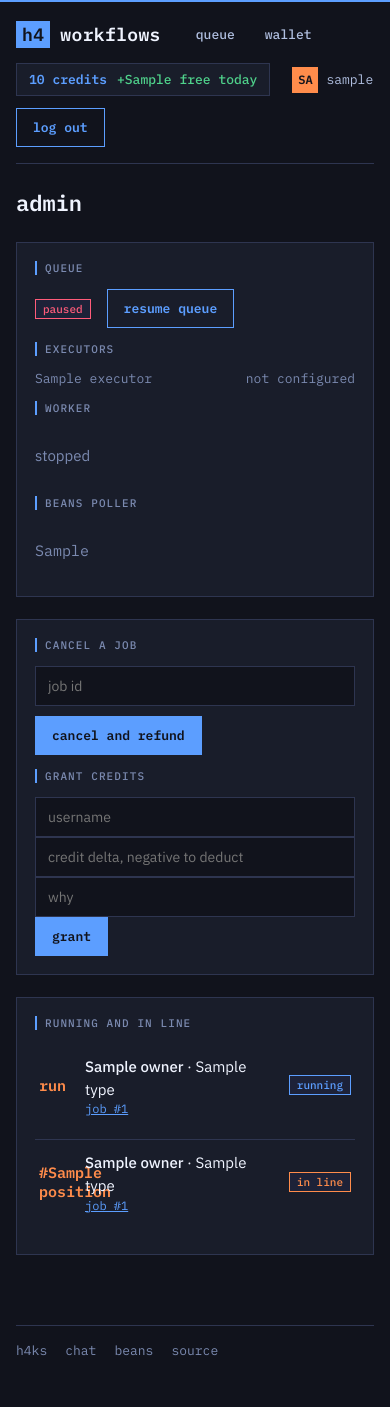
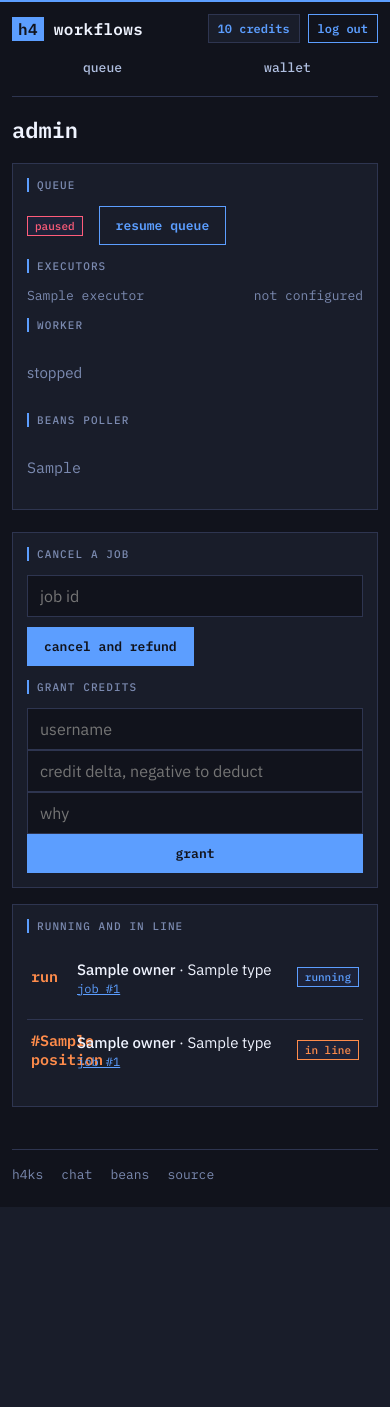
Before and after one commit to h4ks-com/workflows, a Python web app: template src/workflows/templates/admin.html in a window 390 px wide. After the commit the page ends 1207 px from the top, so only its background shows below. Run offline with Jinja, Linux system fonts and the light colour scheme; the template is opened without the code that fills it: most values are stand-ins (such as "Sample title", 1, 10 or a date in 2020).

Commit message:
Make every page work on phones, pin the footer and fix the live price

```diff
--- a/src/workflows/static/app.js
+++ b/src/workflows/static/app.js
@@ -27,7 +27,10 @@
     if (seg) {
       seg.parentElement.querySelectorAll("button").forEach((b) => b.classList.toggle("on", b === seg));
       const hidden = seg.closest(".seg").nextElementSibling;
-      if (hidden && hidden.matches("input[type=hidden]")) hidden.value = seg.dataset.value || seg.textContent.trim();
+      if (hidden && hidden.matches("input[type=hidden]")) {
+        hidden.value = seg.dataset.value || seg.textContent.trim();
+        hidden.dispatchEvent(new Event("change", { bubbles: true }));
+      }
     }
     const topup = event.target.closest(".topup button");
     if (topup) {
--- a/src/workflows/static/style.css
+++ b/src/workflows/static/style.css
@@ -16,14 +16,15 @@
 }
 * { box-sizing: border-box; border-radius: 0; }
 html, body { background: var(--bg); color: var(--text); }
-body { margin: 0; font: 15px/1.55 var(--sans); padding-inline: 16px; padding-block: 0 48px; border-top: 2px solid var(--accent); }
+body { margin: 0; font: 15px/1.55 var(--sans); padding-inline: 16px; border-top: 2px solid var(--accent); min-height: 100svh; display: flex; flex-direction: column; }
 a { color: var(--accent); }
-.wrap { max-width: 1180px; margin: 0 auto; display: grid; gap: 22px; }
+.wrap { flex: 1; width: 100%; max-width: 1180px; margin: 0 auto; display: grid; grid-template-rows: auto 1fr auto; gap: 22px; }
+.wrap > section { align-content: start; }
 
 header.bar { display: flex; flex-wrap: wrap; align-items: center; gap: 12px 22px; padding-block: 16px; border-bottom: 1px solid var(--border); }
 .brand { font: 600 18px var(--mono); letter-spacing: 0.02em; color: var(--text); text-decoration: none; display: flex; align-items: center; gap: 10px; }
 .brand .mark { background: var(--accent); color: var(--bg); padding: 2px 6px; font-weight: 600; }
-.foot { display: flex; flex-wrap: wrap; gap: 18px; margin-top: 48px; padding-top: 16px; border-top: 1px solid var(--border); font: 13px var(--mono); }
+.foot { display: flex; flex-wrap: wrap; gap: 18px; margin-top: 26px; padding-block: 16px 24px; border-top: 1px solid var(--border); font: 13px var(--mono); }
 .foot a { color: var(--dim); text-decoration: none; }
 .foot a:hover { color: var(--text); }
 nav.tabs { display: flex; flex-wrap: wrap; gap: 4px; }
@@ -34,7 +35,7 @@ nav.tabs a.on { color: var(--text); border-color: var(--accent); background: var
 .chip { font: 500 13px var(--mono); display: flex; align-items: center; gap: 10px; border: 1px solid var(--border); padding: 7px 12px; background: var(--panel); color: var(--text); text-decoration: none; }
 .chip b { color: var(--accent); font-weight: 600; font-variant-numeric: tabular-nums; }
 .chip .free { color: var(--ok); }
-.who { font: 13px var(--mono); color: var(--mid); display: flex; align-items: center; gap: 8px; text-decoration: none; }
+.who { font: 13px var(--mono); color: var(--mid); display: flex; align-items: center; gap: 8px; text-decoration: none; min-width: 0; }
 .avatar { width: 26px; height: 26px; background: var(--accent-2); color: var(--bg); display: grid; place-items: center; font: 600 12px var(--mono); }
 
 .label { font: 500 11px var(--mono); text-transform: uppercase; letter-spacing: 0.1em; color: var(--dim); border-left: 2px solid var(--accent); padding-left: 8px; }
@@ -92,8 +93,9 @@ h2 { font-size: 18px; }
 .q .what small { display: block; color: var(--dim); font: 12px var(--mono); white-space: nowrap; overflow: hidden; text-overflow: ellipsis; }
 .q.me { background: linear-gradient(90deg, rgba(92,158,255,.10), transparent 60%); }
 
+.grid-2 > *, .form-grid > *, .panel > * { min-width: 0; }
 .grid-2 { display: grid; grid-template-columns: 1.35fr 1fr; gap: 22px; align-items: start; }
-.cards { display: grid; grid-template-columns: repeat(auto-fill, minmax(210px, 1fr)); gap: 12px; }
+.cards { display: grid; grid-template-columns: repeat(auto-fill, minmax(180px, 1fr)); gap: 12px; }
 .type { background: var(--panel); border: 1px solid var(--border); padding: 16px; display: grid; gap: 10px; text-decoration: none; color: var(--text); }
 .type:hover { border-color: var(--accent); }
 .type.soon { opacity: .55; pointer-events: none; }
@@ -105,6 +107,7 @@ h2 { font-size: 18px; }
 .res { display: grid; grid-template-columns: 40px 1fr; gap: 12px; align-items: center; background: var(--panel); border: 1px solid var(--border); padding: 12px; }
 .play { width: 40px; height: 40px; border: 1px solid var(--accent); background: transparent; color: var(--accent); font: 16px var(--mono); cursor: pointer; }
 .res .meta { display: grid; gap: 6px; min-width: 0; }
+.wave { display: block; width: 100%; height: 36px; }
 .res .meta .t { white-space: nowrap; overflow: hidden; text-overflow: ellipsis; }
 
 .form-grid { display: grid; grid-template-columns: 1.5fr 1fr; gap: 22px; align-items: start; }
@@ -163,8 +166,27 @@ td.plus { color: var(--ok); } td.minus { color: var(--accent-2); }
   .quote { position: static; }
   .topup { grid-template-columns: repeat(2, 1fr); }
 }
+@media (max-width: 640px) {
+  body { padding-inline: 12px; }
+  .wrap, .page { gap: 16px; }
+  header.bar { gap: 10px; padding-block: 12px; }
+  header.bar nav.tabs { order: 10; width: 100%; }
+  header.bar nav.tabs a { flex: 1; text-align: center; }
+  .who, .chip .free { display: none; }
+  header.bar { gap: 8px; }
+  header.bar .btn, .chip { padding: 6px 9px; font-size: 12px; }
+  .brand { font-size: 16px; }
+  input, select, textarea { font-size: 16px; }
+  .panel, .stat, .type { padding: 14px; }
+  .btn { justify-content: center; }
+  .quote .btn, .panel form > .btn { width: 100%; }
+  .tl { grid-template-columns: 26px 1fr; }
+  .tl .when { grid-column: 2; text-align: left; }
+  .quote .big { font-size: 28px; }
+}
 @media (max-width: 520px) {
-  .now { grid-template-columns: 1fr; justify-items: start; }
+  .now { grid-template-columns: 1fr; }
+  .ring { justify-self: center; }
   .q { grid-template-columns: 34px 1fr auto; }
   .q .eta { display: none; }
 }
--- a/src/workflows/templates/_job_panel.html
+++ b/src/workflows/templates/_job_panel.html
@@ -3,9 +3,9 @@
     <div class="row">
       <span class="tag {{ 'run' if detail.status == 'running' else ('ok' if detail.status == 'succeeded' else ('bad' if detail.status in ('failed', 'cancelled') else 'wait')) }}">{{ detail.status|status_label }}</span>
       <span class="tag">{{ detail.type }}</span>
-      <span class="muted num">#{{ detail.id }}{% if detail.owner %} · {{ detail.owner }}{% endif %}</span>
+      {% if detail.owner %}<span class="muted">by <a href="/u/{{ detail.owner }}">{{ detail.owner }}</a></span>{% endif %}
     </div>
-    <h1>{{ detail.result.title if detail.result and detail.result.title else job_type.title ~ ' job #' ~ detail.id }}</h1>
+    <h1>{{ detail.result.title if detail.result and detail.result.title else job_type.title ~ ' #' ~ detail.id }}</h1>
   </div>
   <div class="kv" style="min-width:220px">
     {% if detail.eta_seconds is not none %}<span>time left</span><span data-eta="{{ detail.eta_seconds }}">~{{ panel.eta_label }}</span>{% endif %}
--- a/src/workflows/templates/base.html
+++ b/src/workflows/templates/base.html
@@ -8,6 +8,7 @@
 <link rel="preconnect" href="https://fonts.gstatic.com" crossorigin>
 <link rel="stylesheet" href="https://fonts.googleapis.com/css2?family=IBM+Plex+Mono:wght@400;500;600&family=IBM+Plex+Sans:wght@400;500;600&display=swap">
 <link rel="stylesheet" href="{{ url_for('static', path='style.css') }}">
+<link rel="icon" href="{{ url_for('static', path='favicon.svg') }}" type="image/svg+xml">
 </head>
 <body>
 <div class="wrap">
@@ -21,7 +22,7 @@
     <span class="spacer"></span>
     {% if me %}
     <a class="chip" href="/wallet"><b>{{ "{:,}".format(me.free_credits + me.paid_credits) }} credits</b>{% if me.free_credits %}<span class="free">+{{ me.free_credits }} free today</span>{% endif %}</a>
-    <a class="who" href="/u/{{ me.username }}"><span class="avatar">{{ me.username[:2]|upper }}</span>{{ me.username }}</a>
+    <a class="who" href="/u/{{ me.username }}"><span class="avatar">{{ me.username[:2]|upper }}</span><span class="name">{{ me.username }}</span></a>
     <a class="btn ghost" href="/logout">log out</a>
     {% else %}
     <a class="btn" href="/login?next={{ request.url.path }}">log in</a>
--- a/src/workflows/templates/order.html
+++ b/src/workflows/templates/order.html
@@ -10,7 +10,7 @@
 {% if error %}<div class="notice warn">{{ error }}</div>{% endif %}
 {% if not me %}<div class="notice">log in to submit this job. <a href="/login?next=/order/{{ job_type.name }}">log in</a></div>{% endif %}
 <form method="post" action="/order/{{ job_type.name }}" class="form-grid" id="order-form"
-  hx-post="/order/{{ job_type.name }}/quote" hx-trigger="input changed delay:400ms, change, click from:.seg button delay:100ms"
+  hx-post="/order/{{ job_type.name }}/quote" hx-trigger="input changed delay:400ms, change"
   hx-target="#quote-panel" hx-swap="innerHTML">
 <input type="hidden" name="csrf_token" value="{{ csrf_token }}">
 <div class="panel">
--- a/src/workflows/templates/wallet.html
+++ b/src/workflows/templates/wallet.html
@@ -43,11 +43,13 @@
         <tbody>
           {% for entry in ledger %}
           {% set total = entry.free_delta + entry.paid_delta %}
+          {% if total %}
           <tr>
-            <td>{{ entry.created_at.strftime("%Y-%m-%d %H:%M") }}</td>
-            <td>{{ entry.kind|ledger_label }}{% if entry.job_id %} · job #{{ entry.job_id }}{% endif %}{% if entry.note %} · {{ entry.note }}{% endif %}</td>
+            <td>{{ entry.created_at.strftime("%b %d %H:%M") }}</td>
+            <td>{{ entry.kind|ledger_label }}{% if entry.job_id %} <a href="/jobs/{{ entry.job_id }}">job #{{ entry.job_id }}</a>{% endif %}{% if entry.note %} · {{ entry.note }}{% endif %}</td>
             <td class="{{ 'plus' if total >= 0 else 'minus' }}" style="text-align:right">{{ "%+d"|format(total) }}</td>
           </tr>
+          {% endif %}
           {% else %}
           <tr><td colspan="3" class="muted">no history yet.</td></tr>
           {% endfor %}
--- a/src/workflows/webviews.py
+++ b/src/workflows/webviews.py
@@ -157,9 +157,9 @@ STATUS_LABELS = {
 LEDGER_LABELS = {
     LedgerKind.FREE_GRANT: "daily free credits",
     LedgerKind.TOPUP: "top-up",
-    LedgerKind.RESERVE: "held for a job",
-    LedgerKind.CAPTURE: "paid for a job",
-    LedgerKind.REFUND: "refund",
+    LedgerKind.RESERVE: "paid for",
+    LedgerKind.CAPTURE: "charged for",
+    LedgerKind.REFUND: "refund for",
     LedgerKind.ADMIN_ADJUST: "adjusted by an admin",
 }
 
```
Also changed, not shown: src/workflows/jobtypes.py (+31 -13 lines), src/workflows/templates/_queue_panel.html (+5 -5 lines), src/workflows/static/favicon.svg (added).
